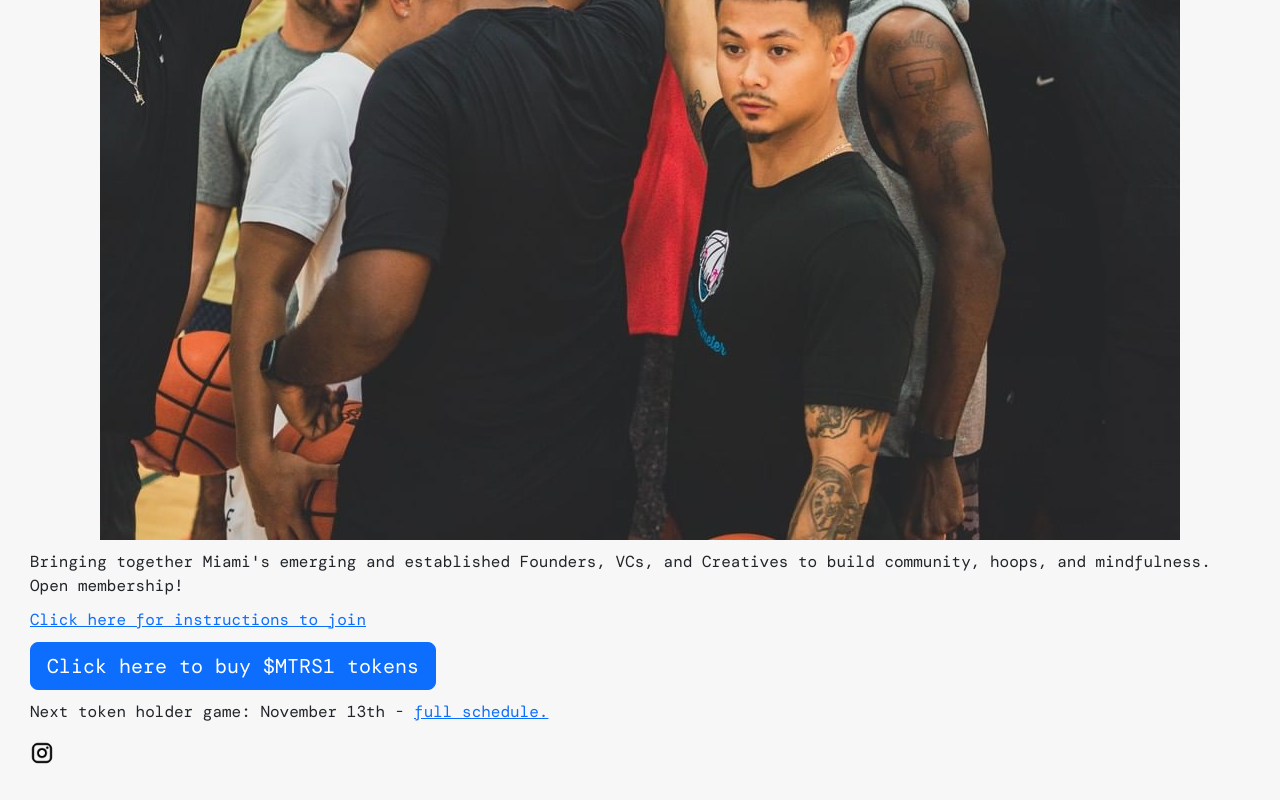
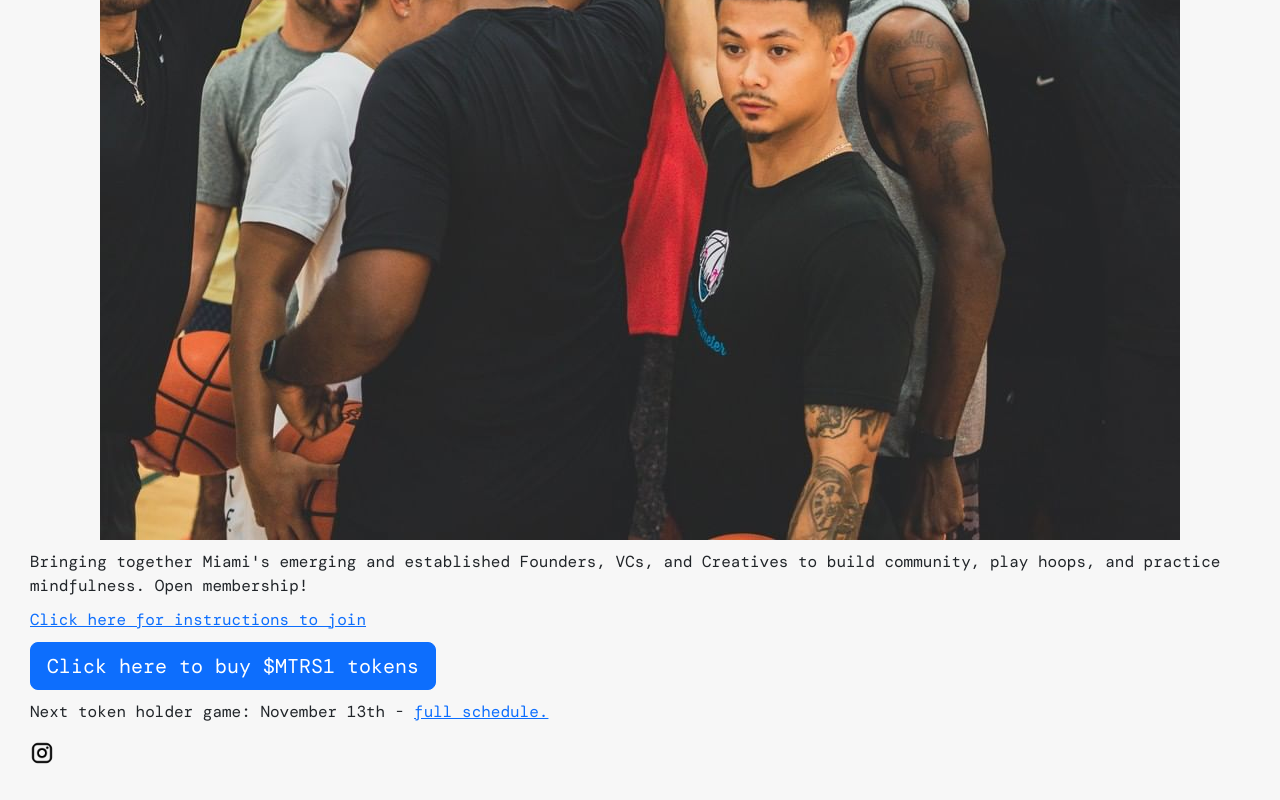
Before and after one commit to hughhhh/miamitechruns, a React (Create React App) app: page / in a window 1280 px wide. Shown: the part 687-1487 px from the top of the page. Built offline with nearby package versions, Linux system fonts and the light colour scheme; a web font is replaced by a local one.

Commit message:
Update App.js

```diff
--- a/src/App.js
+++ b/src/App.js
@@ -40,7 +40,7 @@ const Home = () => (
     <img src="mtr-squad.jpg" alt="Miami Tech Runs Squad" className="squad" />
     <div className="p">
       Bringing together Miami's emerging and established Founders, VCs, and
-      Creatives to build community, hoops, and mindfulness. Open membership!
+      Creatives to build community, play hoops, and practice mindfulness. Open membership!
     </div>
     <div className="m10">
       <Link to="/join">Click here for instructions to join</Link>
```
